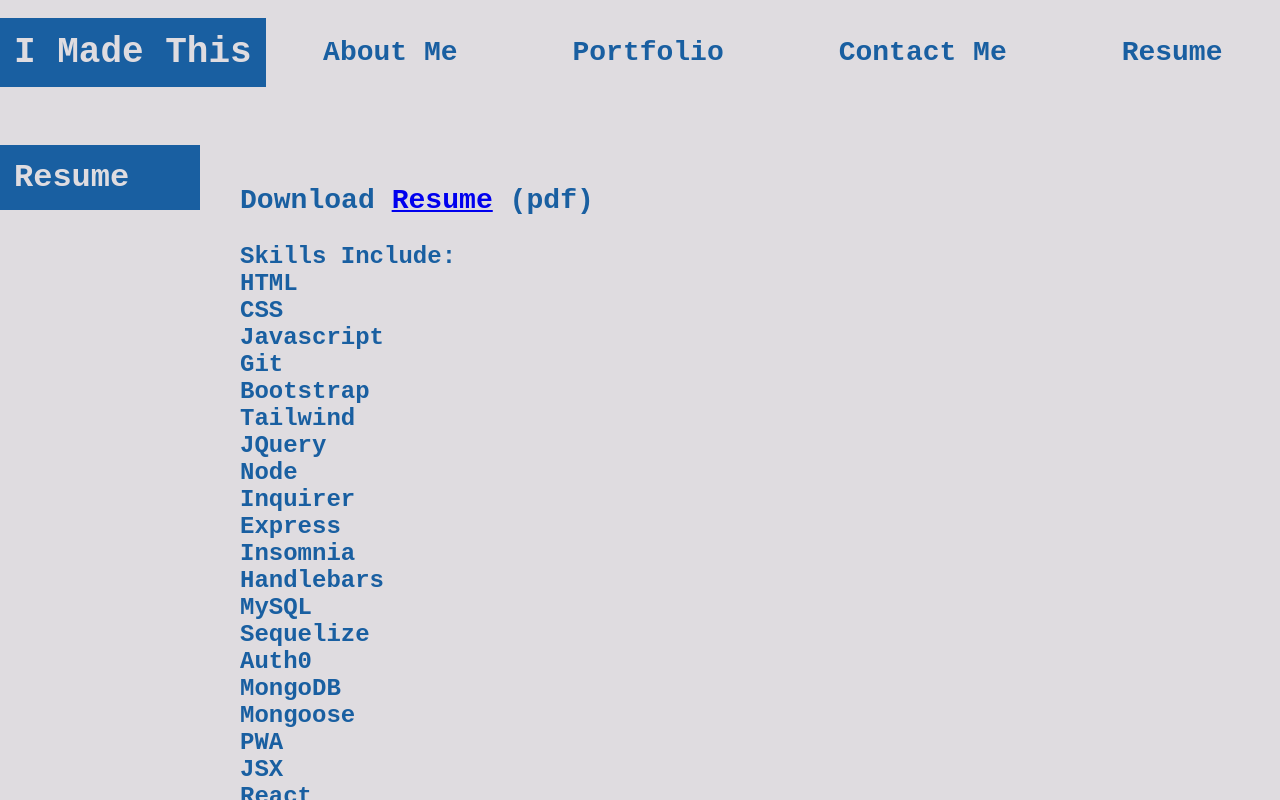
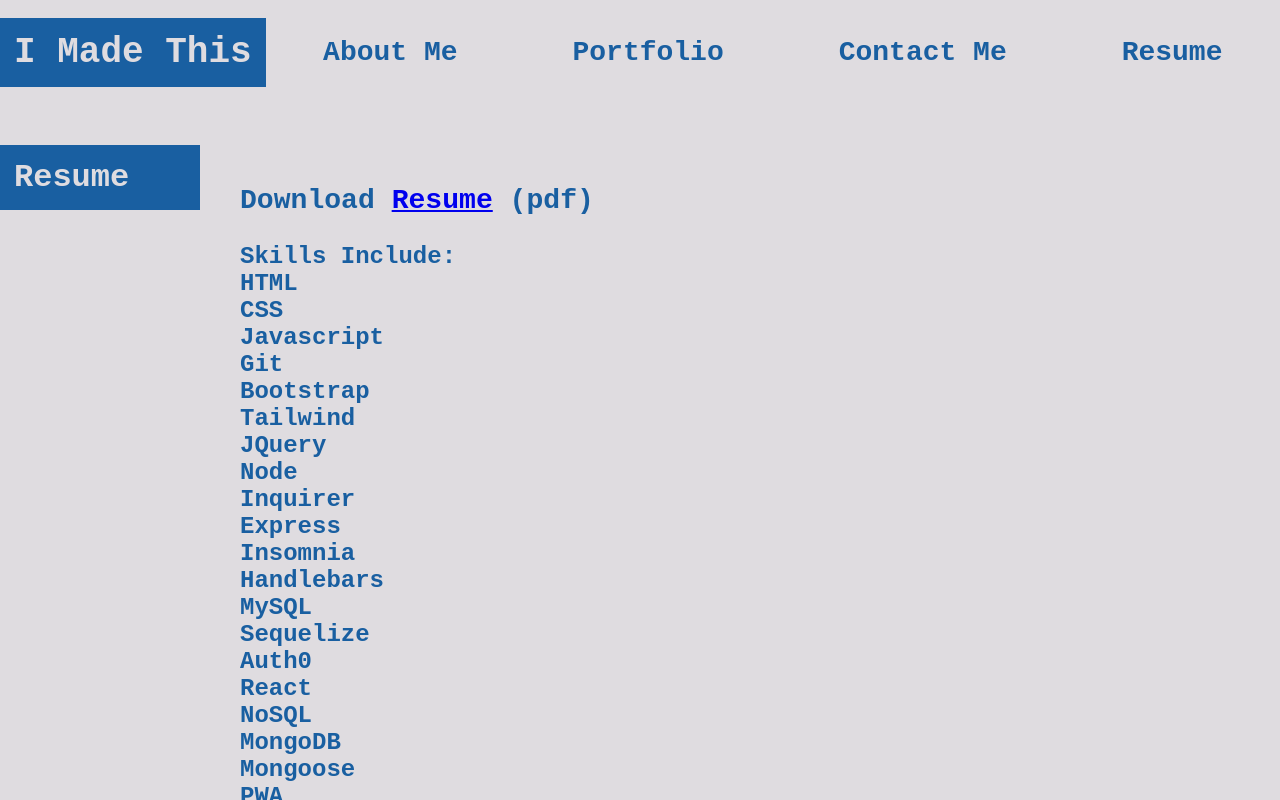
Before and after one commit to faceless128/reactive-portfolio, a React (Create React App) app: page / in a window 1280 px wide. Both pictures are taken after a click on the element "Resume". Shown: the top 800 px of the page. Built offline with nearby package versions, Linux system fonts and the light colour scheme.

Commit message:
updated resume page

```diff
--- a/src/components/Resume/index.js
+++ b/src/components/Resume/index.js
@@ -27,11 +27,12 @@ function About() {
             <li>MySQL</li>
             <li>Sequelize</li>
             <li>Auth0</li>
+            <li>React</li>
+            <li>NoSQL</li>
             <li>MongoDB</li>
             <li>Mongoose</li>
             <li>PWA</li>
             <li>JSX</li>
-            <li>React</li>
             </ul>
         </div>
     </section>
```
